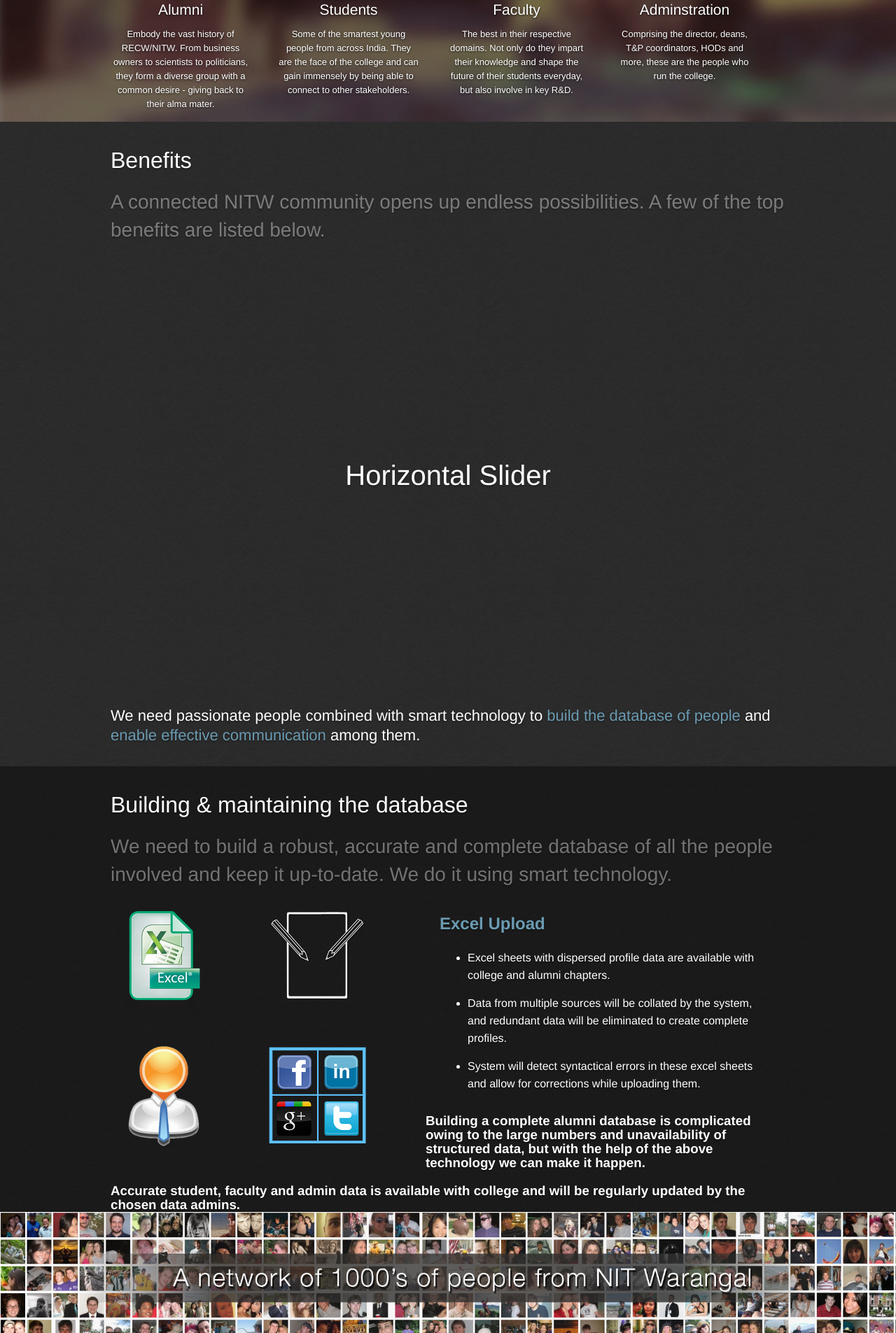
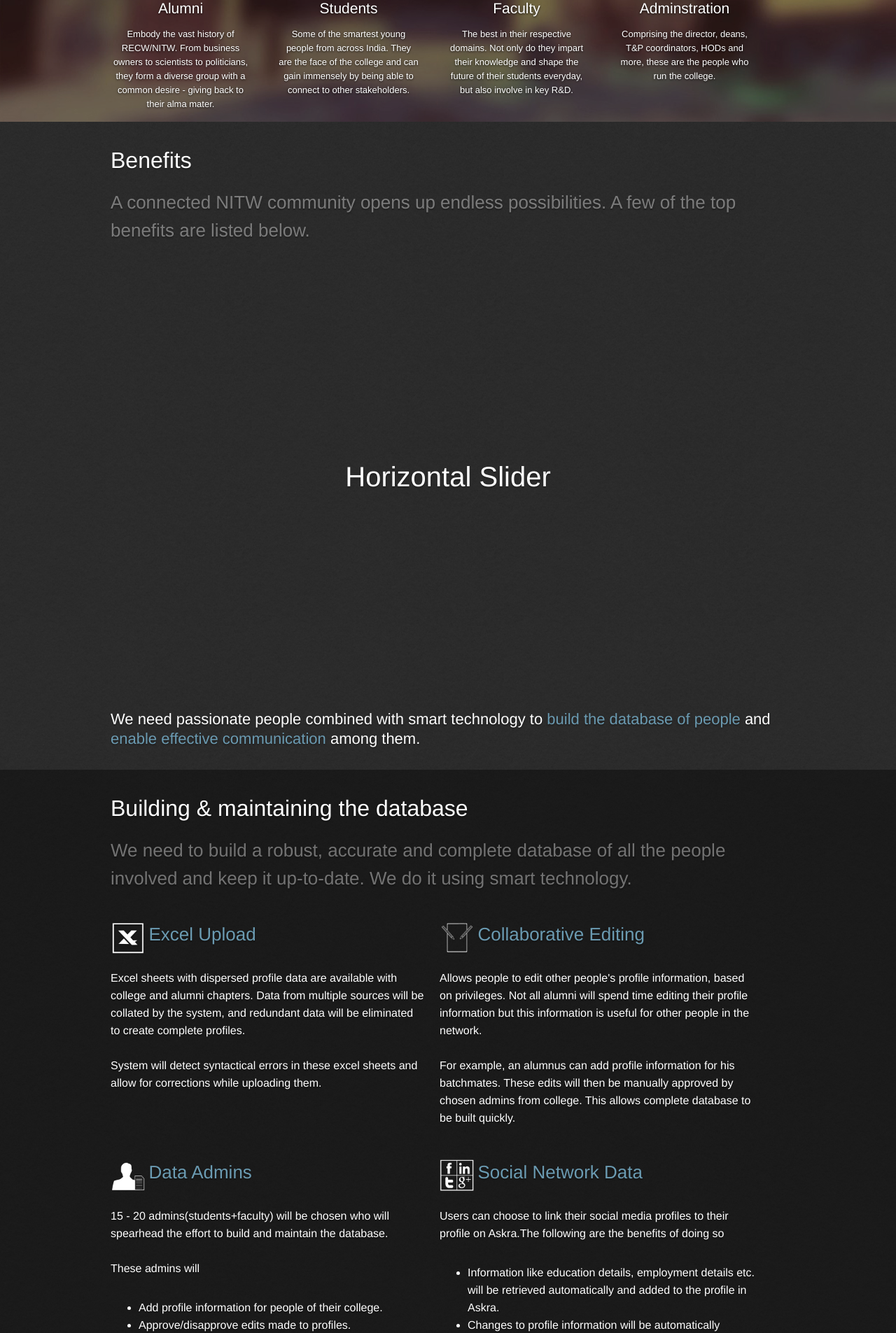
Before and after one commit to sriharimaneru/askra-repo, a Django app: template src/askra/templates/index.html in a window 1280 px wide. Shown: the part 626-2531 px from the top of the page at 70% size. Run offline with Django 3.2, Linux system fonts and the light colour scheme; the template is opened without the code that fills it, so the values that code supplies are empty; parts of the project's set-up code (start-up, migrations or seed data) failed here and were passed over.

Commit message:
1.Added the team pics 2.Corrected the dimensions of homepage images 3.Changed the icons for DB 4. Removed unnecessary icons

```diff
--- a/src/askra/static/css/style.css
+++ b/src/askra/static/css/style.css
@@ -4,7 +4,7 @@ body{
 	font-family: "DIN Web",Helvetica,Arial,sans-serif;
 	font-weight: 400;
 	font-size: 16px;
-	line-height: 20px;
+	line-height: 25px;
 	color: white;
 	text-shadow: 0 2px 2px rgba(0, 0, 0, 0.25);
   	margin:0;
@@ -28,7 +28,7 @@ p, h1, h2, h3, h4{
 
 .section-subtitle {
 	color: rgba(255, 255, 255, 0.4);
-	font-size: 28px;
+	font-size: 26px;
 	padding-top: 20px;
 	padding-bottom: 20px;
 }
@@ -65,6 +65,9 @@ p, h1, h2, h3, h4{
 	float: left;
 }
 
+.db-footer-note{
+	font-size: 18px;
+}
 /************* END GENERIC **************/
 
 
@@ -106,14 +109,14 @@ p, h1, h2, h3, h4{
 }
 
 div#home-section {
-	background-image: url(../img/splash_01.jpg);
+	background-image: url(../img/bg_01.jpg);
 	margin: 0px;
 	text-shadow: 0 1px 3px rgba(0, 0, 0, 0.75);
 }
 
 div.home-section-content {
 	padding-top: 60px;
-	padding-bottom: 105px;
+	padding-bottom: 95px;
 }
 
 .home-section-title {
@@ -164,6 +167,7 @@ img#stakeholder-infographic {
 	font-size: 13px;
 	padding-top: 15px;
 	padding-bottom: 15px;
+	line-height: 20px;
 }
 
 /************* END HOME SECTION **************/
@@ -235,7 +239,6 @@ div#data-building {
 }
 
 .data-building-icon-description li{
-	line-height: 25px;
 	padding-bottom: 15px;
 }
 
@@ -259,8 +262,8 @@ div#communication .section-title,div#communication p, div#communication .communi
 .communication-section-subtitle{
 	padding-bottom: 0px;
 }
-div#communication p{
-	line-height: 25px;
+
+div#communication p, div#data-building p{
 	padding-bottom: 15px;
 }
 
@@ -272,6 +275,10 @@ div#communication .section-title{
 	width: 450px;
 	padding-right: 20px;
 	padding-bottom: 30px;
+}
+
+div#data-building .communication-feature {
+	padding-bottom: 10px;
 }
 
 .communication-feature h2.section-subtitle{
--- a/src/askra/templates/index.html
+++ b/src/askra/templates/index.html
@@ -14,9 +14,9 @@ $(function(){
     $("."+this.id).show();
   });
 
-  var i = 1
+  var i = 2
   setInterval(function() {
-    $('#home-section').css("background-image","url('static/img/splash_0"+i+".jpg')");
+    $('#home-section').css("background-image","url('static/img/bg_0"+i+".jpg')");
     if (++i == 4) i = 1;
   }, 6000);
 
@@ -85,54 +85,55 @@ $(function(){
   <div class="section-content">
     <h2 class="section-title">Building & maintaining the database</h2>
     <h2 class="section-subtitle">We need to build a robust, accurate and complete database of all the people involved and keep it up-to-date. We do it using smart technology.</h2>
-    <div id="data-building-icon-list" class="left">
-      <div id="excel-icon" class="icon-div left"></div>
-      <div id="collabative-icon" class="icon-div left"></div>
-      <div id="admin-data-icon" class="icon-div left"></div>
-      <div id="social-media-icon" class="icon-div left"></div>
-    </div>
-    <div class="data-building-icon-description left excel-icon" >
-      <h3 class="feature-title">Excel Upload</h3>
-      <ul>
-        <li>Excel sheets with dispersed profile data are available with college and alumni chapters. </li>
-        <li>Data from multiple sources will be collated by the system, and redundant data will be eliminated to create complete profiles.</li>
-        <li>System will detect syntactical errors in these excel sheets and allow for corrections while uploading them.</li>
-      </ul>
-    </div>
-    <div class="data-building-icon-description left collabative-icon" >
-      <h3 class="feature-title">Collaborative Editing</h3>
-      <ul>
-        <li>Allows people to edit other people's profile information, based on privileges.</li>
-        <li>Not all alumni will spend time editing their profile information but this information is useful for other people in the network. For example, an alumnus can add profile information for his batchmates. These edits will then be manually approved by chosen admins from college.</li>
-        <li>This allows complete database to be built quickly.</li>
-      </ul>
-    </div>
-    <div class="data-building-icon-description left admin-data-icon" >
-      <h3 class="feature-title">Data Admins</h3>
-      <ul>
-        <li>15 - 20 admins(students+faculty) will be chosen who will spearhead the effort to build and maintain the database.</li>
-        <li>These admins will</li>
+    <div id="communication-features-list">
+      <div class="communication-feature left">
+        <div class="communication-feature-title">
+          <img src="{{STATIC_URL}}img/excel_new.png">
+          <h2 class="section-subtitle">Excel Upload</h2>
+        </div>
+        <p>Excel sheets with dispersed profile data are available with college and alumni chapters. Data from multiple sources will be collated by the system, and redundant data will be eliminated to create complete profiles.<br><br>
+        System will detect syntactical errors in these excel sheets and allow for corrections while uploading them.</p>
+      </div>
+      <div class="communication-feature left">
+        <div class="communication-feature-title">
+          <img src="{{STATIC_URL}}img/collaborative.png" />
+          <h2 class="section-subtitle">Collaborative Editing</h2>
+        </div>
+        <p>Allows people to edit other people's profile information, based on privileges.
+        Not all alumni will spend time editing their profile information but this information is useful for other people in the network. <br><br>
+        For example, an alumnus can add profile information for his batchmates. These edits will then be manually approved by chosen admins from college. This allows complete database to be built quickly.</p>
+      </div>
+      <div class="communication-feature left">
+        <div class="communication-feature-title">
+          <img src="{{STATIC_URL}}img/admin-data1.png" />
+          <h2 class="section-subtitle">Data Admins</h2>
+        </div>
+        <p>
+        15 - 20 admins(students+faculty) will be chosen who will spearhead the effort to build and maintain the database.
+        <br><br>These admins will
         <ul>
           <li>Add profile information for people of their college.</li>
           <li>Approve/disapprove edits made to profiles.</li>
         <ul>
-      </ul>
-    </div>
-    <div class="data-building-icon-description left social-media-icon" >
-      <h3 class="feature-title">Social Network Data</h3>
-      <ul>
-        <li>Users can choose to link their social media profiles to their profile on Askra.</li>
-        <li>The following are the benefits of doing so</li>
+        </p>
+      </div>
+      <div class="communication-feature left">
+        <div class="communication-feature-title">
+          <img src="{{STATIC_URL}}img/social-sites.png">
+          <h2 class="section-subtitle">Social Network Data</h2>
+        </div>
+        <p>
+        Users can choose to link their social media profiles to their profile on Askra.The following are the benefits of doing so
         <ul>
           <li>Information like education details, employment details etc. will be retrieved automatically and added to the profile in Askra.</li>
-          <li>Changes to profile information will be automatically updated. For example, if you change your job and update the information on LinkedIn, the relevant information will get automatically updated here.</li>
+          <li>Changes to profile information will be automatically updated. </li>
         </ul>
-      </ul>
+        </p>
+      </div>
     </div>
-    <h3>Building a complete alumni database is complicated owing to the large numbers and unavailability of structured data, but with the help of the above technology we can make it happen.</h3><br>
-    <h3>Accurate student, faculty and admin data is available with college and will be regularly updated by the chosen data admins.</h3>
+      <h2 class="section-subtitle db-footer-note cB">Building a complete alumni database is complicated owing to the large numbers and unavailability of structured data, but with the help of the above technology we can make it happen. Accurate student, faculty and admin data is available with college and will be regularly updated by the chosen data admins.</h2>
   </div>
-  <img id= "facebook-band" class="cB" src="{{STATIC_URL}}img/facebook_band.jpg">
+  <img id= "facebook-band" src="{{STATIC_URL}}img/facebook_band.jpg">
 </div>
 <div id="communication">
   <div class="section-content">
@@ -159,10 +160,11 @@ $(function(){
         <p>
            Our smart data systems decrease redundancy and increase accuracy of data added by users. For example, if you add TCS as your company we know that people who work at Tata Consultancy Services are your colleagues.
            <br><br>
-           While adding information to your profile, we suggest relevant data to make it easier for you. The system gets smarter as more and more information gets added.
+           While adding information to your profile, we suggest relevant data to make it easier for you. The system gets smarter as more and more information gets added.<br><br><br>
         </p>
         <img src="{{STATIC_URL}}img/extra_sharing.jpg">
       </div>
+      <div class="cB"></div>
       <div class="communication-feature left">
         <div class="communication-feature-title">
           <img src="{{STATIC_URL}}img/privacy.png" />
@@ -191,6 +193,9 @@ $(function(){
 </div>
 <div id="about">
 	<p style="padding-top:200px; padding-bottom:200px; font-size:40px; text-align:center; margin:0px;"; >About</p>
+          <img src="{{STATIC_URL}}img/kalyan_bw.png">
+          <img src="{{STATIC_URL}}img/srihari_bw.png">
+
 </div>
 <div id="footer">
 	<p style="padding-top:20px; padding-bottom:20px; font-size:15px; text-align:center; margin:0px;"; >Footer</p>
```
Also changed, not shown: src/askra/static/img/Collaborative 2.png (added), src/askra/static/img/admin-data1.png (added), src/askra/static/img/bg_01.jpg (added), src/askra/static/img/bg_02.jpg (added), src/askra/static/img/bg_03.jpg (added), src/askra/static/img/excel_new.png (added), src/askra/static/img/facebook_band.jpg, src/askra/static/img/kalyan_bw.png (added), src/askra/static/img/social-sites.png (added), src/askra/static/img/sociall.png (added), src/askra/static/img/srihari_bw.png (added).
